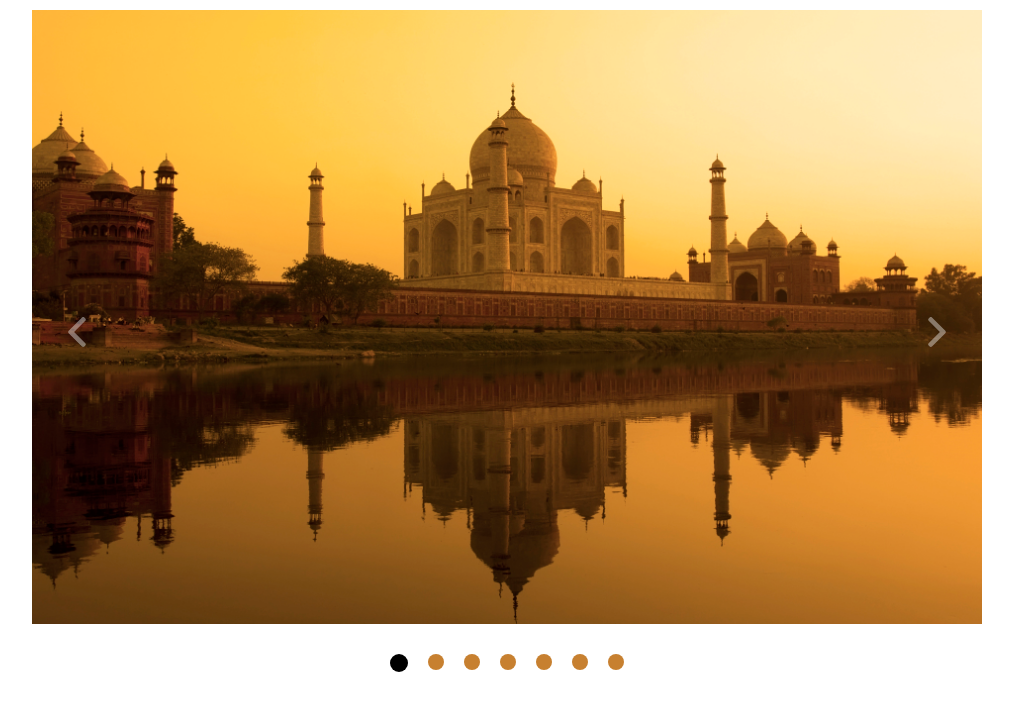
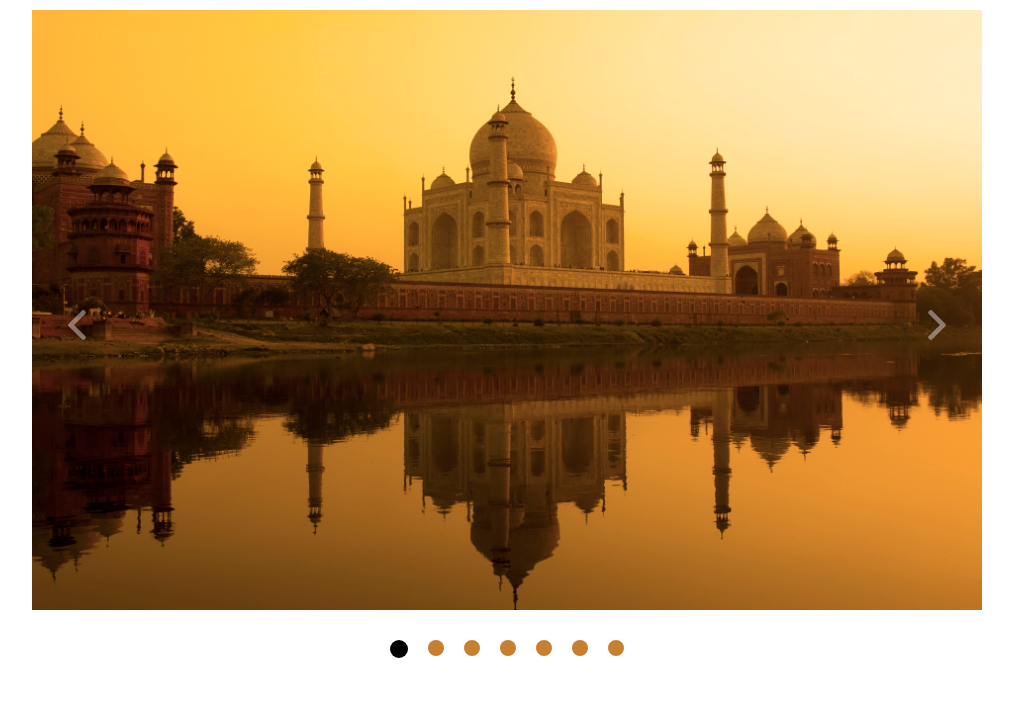
Before and after one commit to Yuthala/Simple-Slider, a plain HTML site: page index.html in a window 1280 px wide. Shown: the part 78-788 px from the top of the page, without its empty margins (133-1146 px from the left). Drawn offline with Linux system fonts and the light colour scheme.

Commit message:
object-fit

```diff
--- a/style.scss
+++ b/style.scss
@@ -19,7 +19,7 @@ h1 {
 
 .slider-item img {
 	width: 100%;
-	min-height: 600px;
+	height: 600px;
 	object-fit: cover;
 }
 
```
Also changed, not shown: script.js (+7 -0 lines), css/style.min.css.
